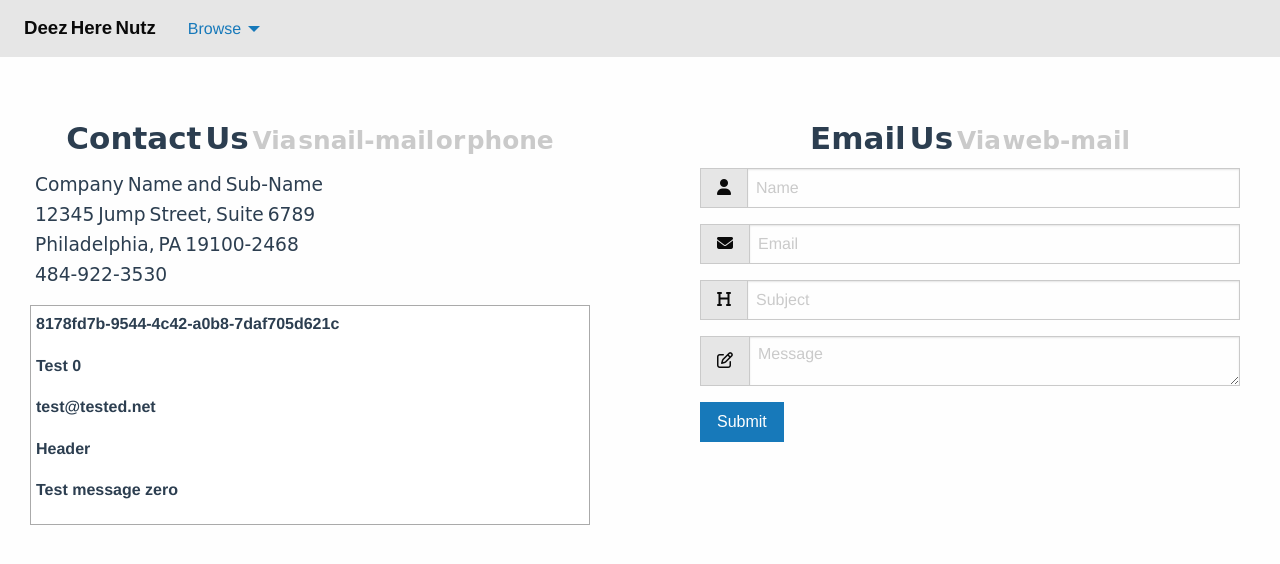
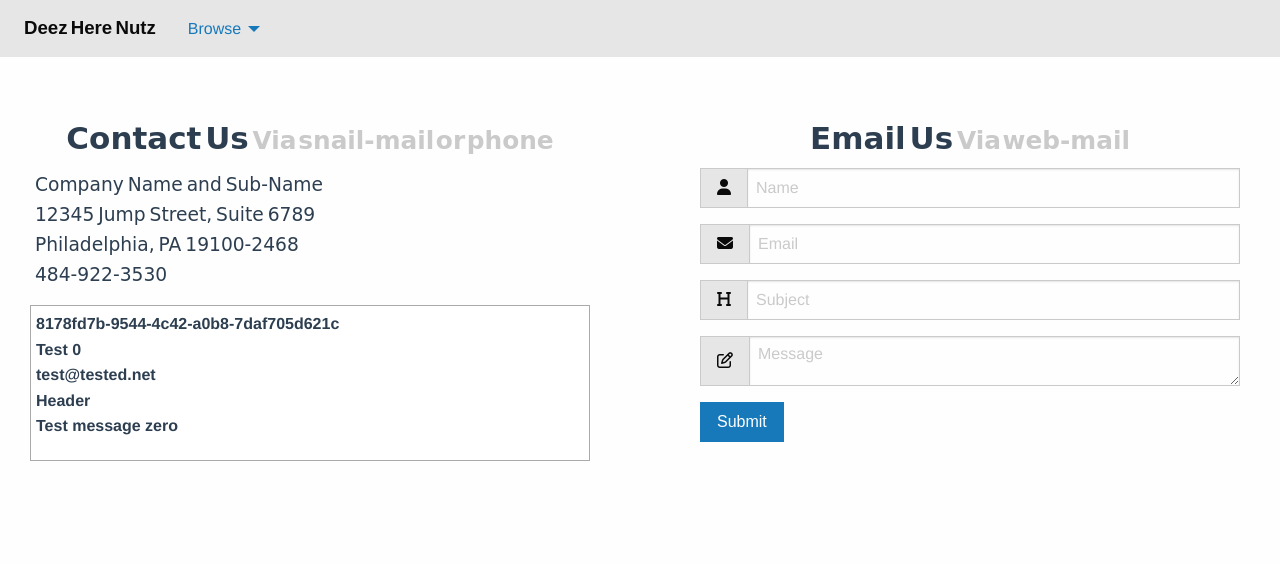
Before and after one commit to bitjawn/VAD, a Vue app: page /contact in a window 1280 px wide. Shown: the top 564 px of the page. Built offline with nearby package versions, Linux system fonts and the light colour scheme; what vue-pouch-db would draw is missing.

Commit message:
Minor cosmetic update to the user message divs

```diff
--- a/src/components/Snailmail.vue
+++ b/src/components/Snailmail.vue
@@ -9,13 +9,13 @@
                 484-922-3530
             </p>
         </div>
-        <div class="row">
+        <div class="row user-messages v-scroll">
             <div class="message" v-for="message in messages">
-                <p>{{message.id}}</p>
-                <p>{{message.name}}</p>
-                <p>{{message.email}}</p>
-                <p>{{message.subject}}</p>
-                <p>{{message.message}}</p>
+                <p>{{message.id}}</br>
+               {{message.name}}</br>
+                {{message.email}}</br>
+                {{message.subject}}</br>
+                {{message.message}}</p>
             </div>
         </div>
     </div>
--- a/static/css/app.css
+++ b/static/css/app.css
@@ -55,6 +55,9 @@
     margin:10px;
 }
 
+.user-messages {
+    height:50vh;
+}
 
 
 iframe {
```
